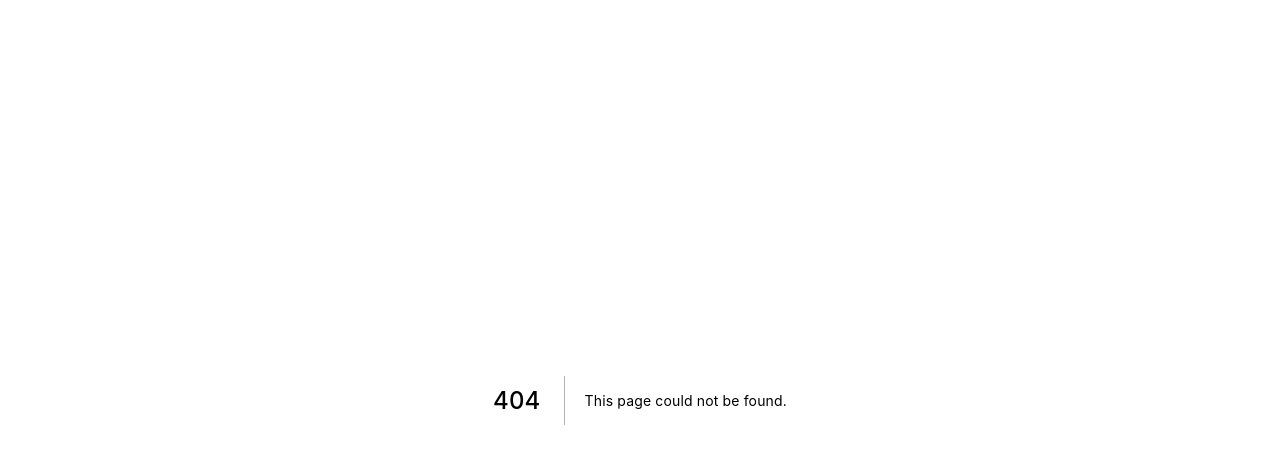
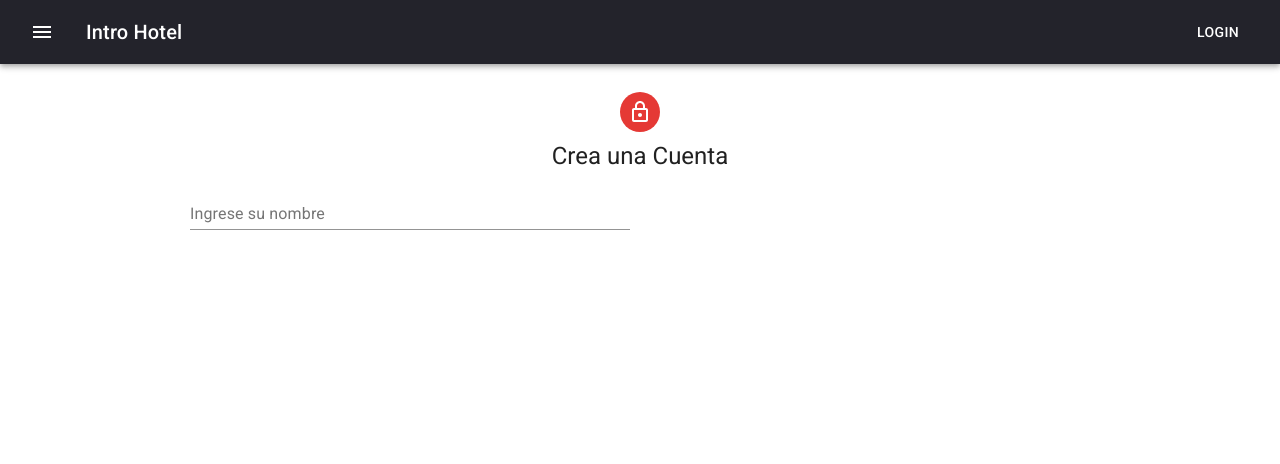
Before and after one commit to introapp2020/introapp, a Next.js app: page /auth/register in a window 1280 px wide. Before the commit this address had no page. Shown: the top 464 px of the page. Built offline with nearby package versions, Linux system fonts and the light colour scheme.

Commit message:
creado Navbar ver 1

```diff
--- /dev/null
+++ b/components/layouts/Navbar.js
@@ -0,0 +1,49 @@
+import React from 'react';
+import { makeStyles } from '@material-ui/core/styles';
+import AppBar from '@material-ui/core/AppBar';
+import Toolbar from '@material-ui/core/Toolbar';
+import Typography from '@material-ui/core/Typography';
+import Button from '@material-ui/core/Button';
+import IconButton from '@material-ui/core/IconButton';
+import MenuIcon from '@material-ui/icons/Menu';
+
+const useStyles = makeStyles((theme) => ({
+  root: {
+    flexGrow: 1,
+  },
+  menuButton: {
+    marginRight: theme.spacing(2),
+  },
+  title: {
+    flexGrow: 1,
+  },
+}));
+
+
+const Navbar = (props) => {
+    const classes = useStyles();
+
+    return (
+        <>
+            <div className={classes.root}>
+                <AppBar position="static">
+                    <Toolbar>
+                    <IconButton edge="start" className={classes.menuButton} color="inherit" aria-label="menu">
+                        <MenuIcon />
+                    </IconButton>
+                    <Typography variant="h6" className={classes.title}>
+                        Intro Hotel
+                    </Typography>
+                    <Button color="inherit">Login</Button>
+                    </Toolbar>
+                </AppBar>
+            </div>
+
+            <main>
+                {props.children}
+            </main>
+        </>
+
+    );
+}
+    export default Navbar;
--- a/package.json
+++ b/package.json
@@ -9,6 +9,8 @@
   },
   "dependencies": {
     "@material-ui/core": "^4.11.2",
+    "@material-ui/icons": "^4.11.2",
+    "@material-ui/styles": "^4.11.2",
     "next": "10.0.3",
     "react": "17.0.1",
     "react-dom": "17.0.1"
--- /dev/null
+++ b/pages/auth/register.js
@@ -0,0 +1,16 @@
+import React from 'react';
+import RegisterUsers from '../../security/RegisterUsers'
+
+
+
+const register = () => {
+    return(
+        <RegisterUsers/>
+    )
+
+
+
+
+};
+
+export default register;
--- /dev/null
+++ b/security/RegisterUsers.js
@@ -0,0 +1,47 @@
+import { Avatar, Container, Grid, TextField, Typography } from '@material-ui/core';
+import React from 'react';
+import LockOutLineIcon from '@material-ui/icons/LockOutlined';
+import Navbar from '../components/layouts/Navbar';
+
+const style = {
+    paper: {
+        marginTop : 20,
+        display: "flex",
+        flexDirection: "column",
+        alignItems: "center"
+    },
+    avatar: {
+        margin: 8,
+        backgroundColor: "#e53935"
+    },
+    form: {
+        width: "100%",
+        marginTop: 10
+    }
+
+}
+
+const RegisterUsers = () => {
+    return (
+        <Navbar>
+            <Container maxWidth="md">
+                <div style={style.paper}>
+                    <Avatar style={style.avatar}>
+                        <LockOutLineIcon/>
+                    </Avatar>
+                    <Typography component="h1" variant="h5" >
+                        Crea una Cuenta
+                    </Typography>
+                    <form style={style.form}>
+                        <Grid container spacing={2}>
+                            <Grid item md={6} xs={12}>
+                                <TextField name="nombre" fullWidth label="Ingrese su nombre"/>
+                            </Grid>
+                        </Grid>
+                    </form>
+                </div>
+            </Container>
+        </Navbar>
+    )
+}
+export default RegisterUsers;
--- a/src/theme/theme.js
+++ b/src/theme/theme.js
@@ -8,10 +8,10 @@ const theme = createMuiTheme({
     },
   palette: {
     primary: {
-      main: '#e4dedf',
+      main: '#23232b',
     },
     secondary: {
-      main: '#212429',
+      main: '#e4dedf',
 
     },
     error: {
```
Also changed, not shown: pages/index.js (+10 -12 lines), pages/prueba.js (added, +11 -0 lines), 1 other file (tests, documents, lock files or other folders).
